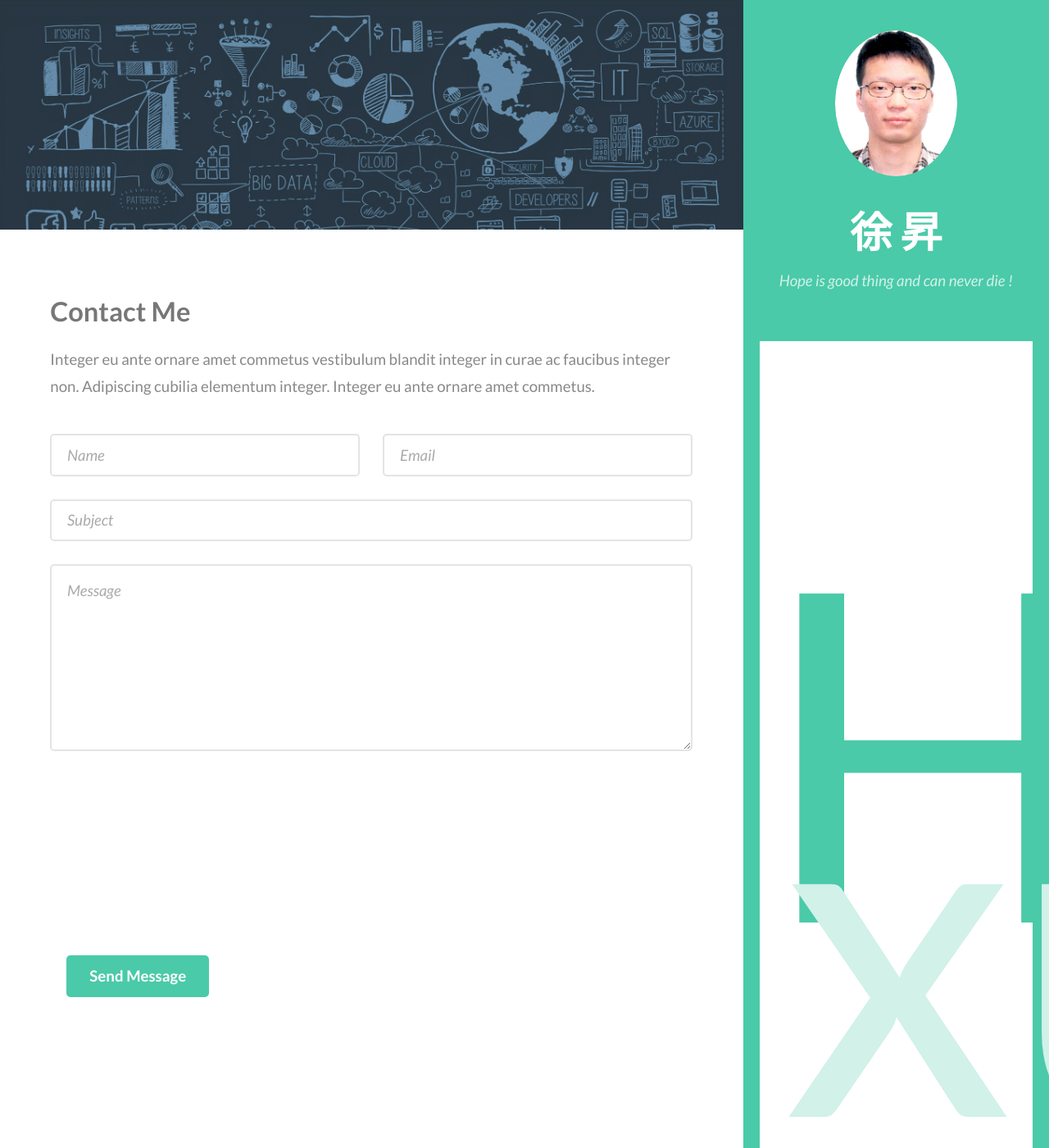
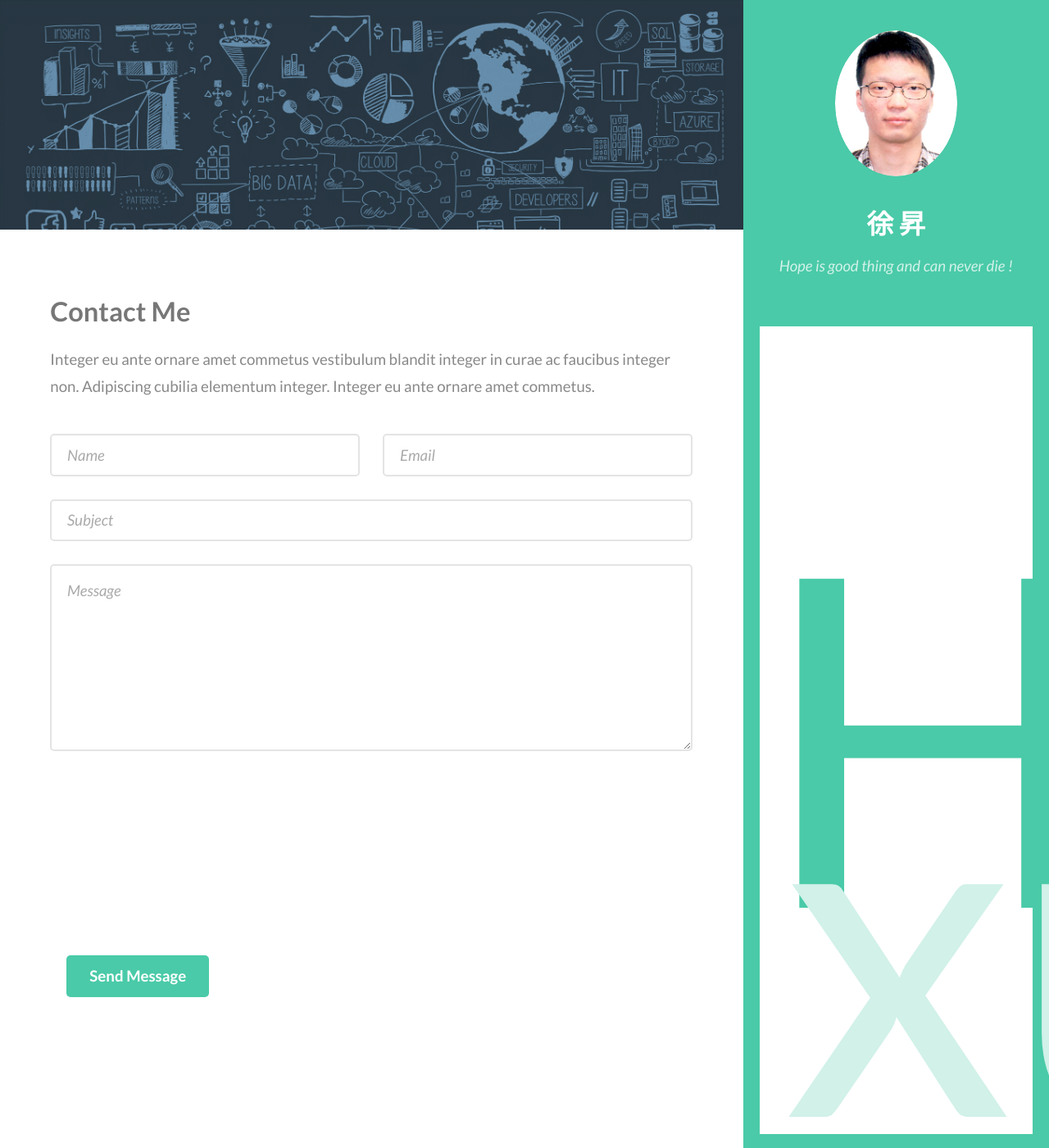
Before and after one commit to lostagex/shengxu, a Jekyll site: the page built from contact/index.html, in a window 1280 px wide and 1400 px high. Shown: the whole window at 82% size. Built offline with Jekyll 4.4.1, drawn with Linux system fonts in a browser that asks for light colours.

Commit message:
Update style.css

```diff
--- a/css/style.css
+++ b/css/style.css
@@ -982,7 +982,7 @@ li {
 			}
 
 			#header > header h1 {
-				font-size: 2.75em;
+				font-size: 1.75em;
 				margin: 0;
 			}
 
```
